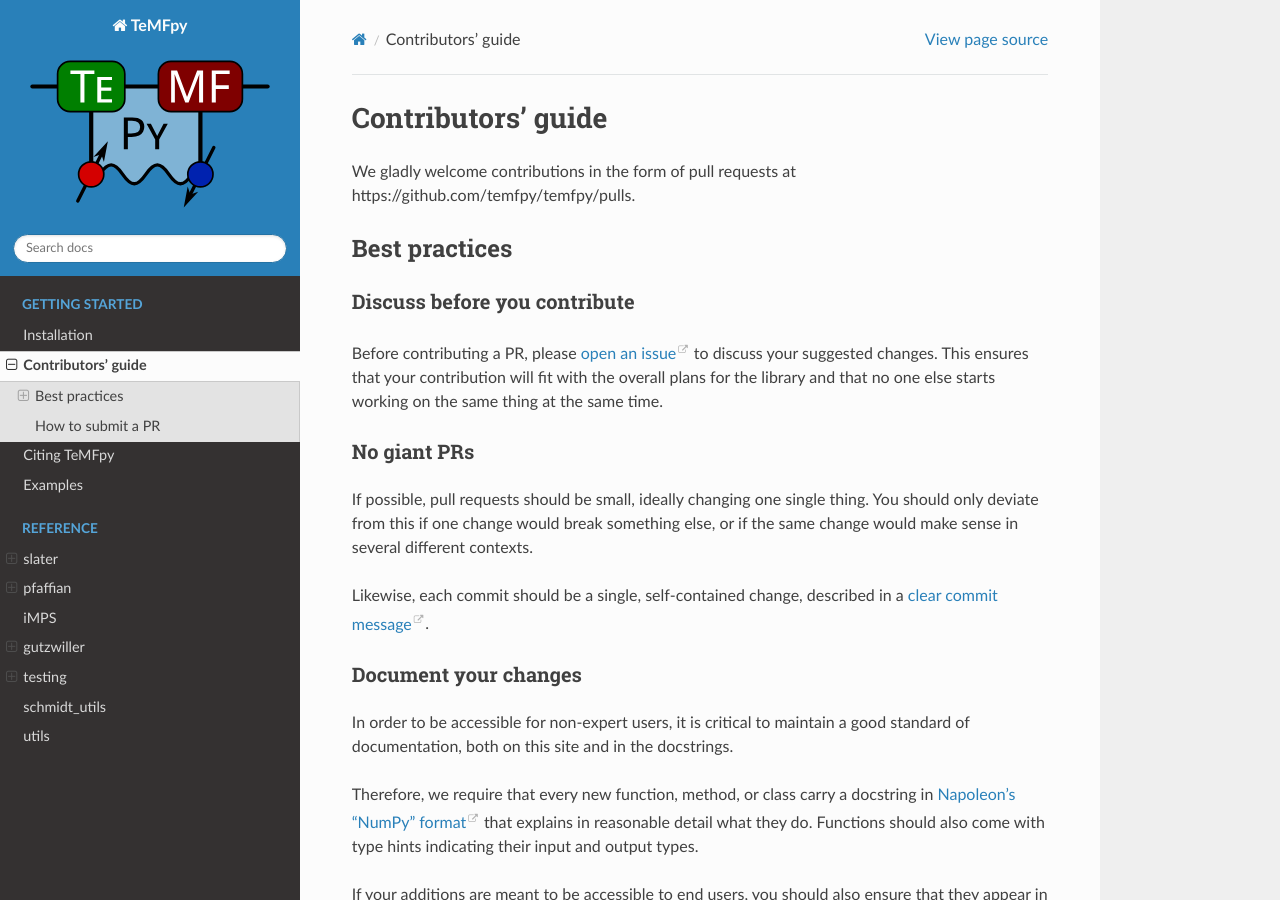
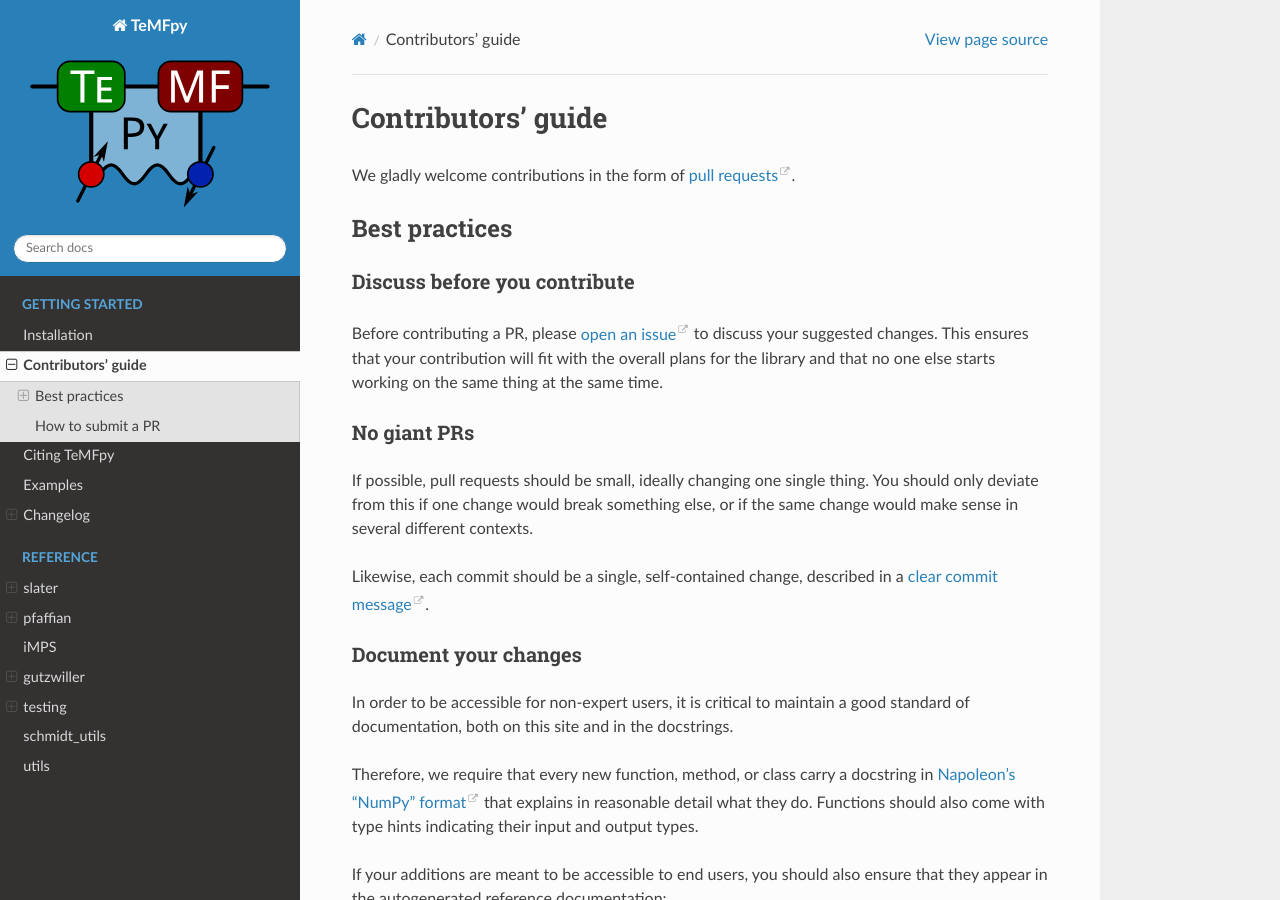
Before and after one commit to temfpy/temfpy, a Sphinx documentation site: the page built from docs/source/getting_started/contribute.md, in a window 1280 px wide and 900 px high. Built offline with Sphinx 7.4.7 and the Read the Docs theme 3.1.0, drawn with Linux system fonts in a browser that asks for light colours; the version number could not be read and is left out.

Commit message:
Open changelog and fix typos in the documentation (#13)
* add changelog

* fix misc typos

````diff
--- /dev/null
+++ b/docs/source/changelog.md
@@ -0,0 +1,2 @@
+```{include} ../../CHANGELOG.md
+```
--- a/docs/source/getting_started/contribute.md
+++ b/docs/source/getting_started/contribute.md
@@ -1,6 +1,6 @@
 # Contributors' guide
 
-We gladly welcome contributions in the form of pull requests at https://github.com/temfpy/temfpy/pulls.
+We gladly welcome contributions in the form of [pull requests](https://github.com/temfpy/temfpy/pulls).
 
 ## Best practices
 
````
Also changed, not shown: CHANGELOG.md (added, +15 -0 lines), docs/source/index.md (+1 -0 lines), 3 other files.
